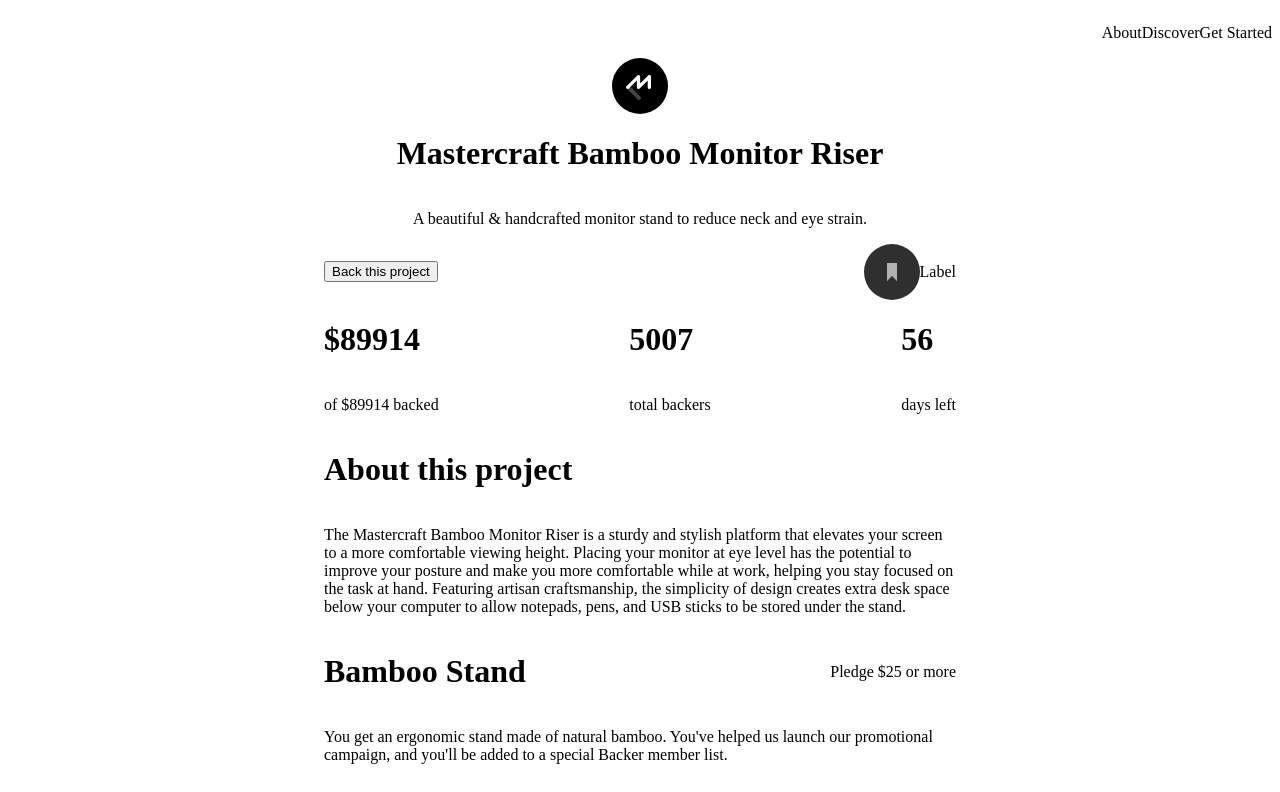
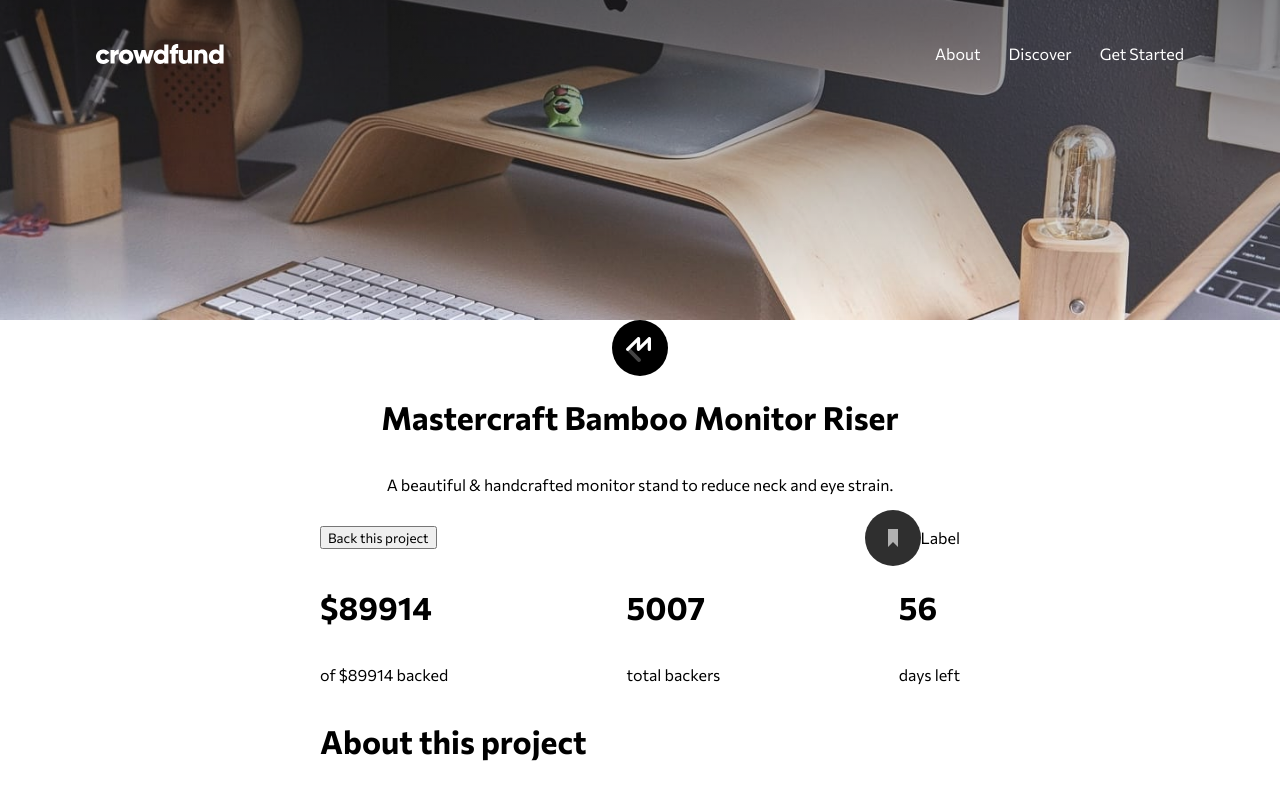
Before and after one commit to VasuBeachoo/crowdfunding-product-page, a JavaScript app: page / in a window 1280 px wide. Shown: the top 792 px of the page. Built offline with nearby package versions, Linux system fonts and the light colour scheme.

Commit message:
Style header section

```diff
--- a/public/index.html
+++ b/public/index.html
@@ -4,6 +4,12 @@
     <meta charset="UTF-8" />
     <meta http-equiv="X-UA-Compatible" content="IE=edge" />
     <meta name="viewport" content="width=device-width, initial-scale=1.0" />
+    <link rel="preconnect" href="https://fonts.googleapis.com" />
+    <link rel="preconnect" href="https://fonts.gstatic.com" crossorigin />
+    <link
+      href="https://fonts.googleapis.com/css2?family=Commissioner:wght@400;500;700&display=swap"
+      rel="stylesheet"
+    />
     <title>Crowdfunding Product Page</title>
   </head>
   <body>
--- a/src/App.js
+++ b/src/App.js
@@ -1,8 +1,10 @@
 import styled from "styled-components";
+import GlobalStyle from "./GlobalStyle";
 import Header from "./components/Header";
 import Overview from "./components/Overview";
 import Stats from "./components/Stats";
 import About from "./components/About";
+import headerBg from "./assets/image-hero-desktop.jpg";
 import logoMastercraft from "./assets/logo-mastercraft.svg";
 
 const AppContainer = styled.div`
@@ -19,6 +21,12 @@ const HeaderContainer = styled.div`
   justify-content: flex-start;
   align-items: center;
   width: 100%;
+  min-height: 20rem;
+  background: linear-gradient(rgba(0, 0, 0, 0.45), rgba(0, 0, 0, 0)),
+    url(${headerBg});
+  background-size: cover;
+  background-position: bottom;
+  padding: 1.75rem 6rem;
 `;
 
 const ProductContainer = styled.div`
@@ -67,6 +75,7 @@ const App = () => {
 
   return (
     <AppContainer>
+      <GlobalStyle />
       <HeaderContainer>
         <Header />
       </HeaderContainer>
--- /dev/null
+++ b/src/GlobalStyle.js
@@ -0,0 +1,26 @@
+import { createGlobalStyle } from "styled-components";
+
+const styled = { createGlobalStyle };
+
+const GlobalStyle = styled.createGlobalStyle`
+  :root {
+    --Moderate-cyan: hsl(176, 50%, 47%);
+    --Dark-cyan: hsl(176, 72%, 28%);
+    --Black: hsl(0, 0%, 0%);
+    --Dark-gray: hsl(0, 0%, 48%);
+    --White: hsl(0, 0%, 100%);
+
+    --font: "Commissioner", sans-serif;
+  }
+
+  * {
+    box-sizing: border-box;
+    font-family: var(--font);
+  }
+
+  body {
+    margin: 0;
+  }
+`;
+
+export default GlobalStyle;
--- a/src/components/NavLinks.js
+++ b/src/components/NavLinks.js
@@ -5,9 +5,19 @@ export const Container = styled.div`
   flex-direction: row;
   justify-content: space-between;
   align-items: center;
+  gap: 1.75rem;
 `;
 
-export const Link = styled.p``;
+export const Link = styled.p`
+  user-select: none;
+  color: var(--White);
+
+  &:hover {
+    cursor: pointer;
+    text-decoration: underline;
+    text-underline-offset: 0.4rem;
+  }
+`;
 
 const NavLinks = ({ className, links }) => {
   let key = 1000;
```
